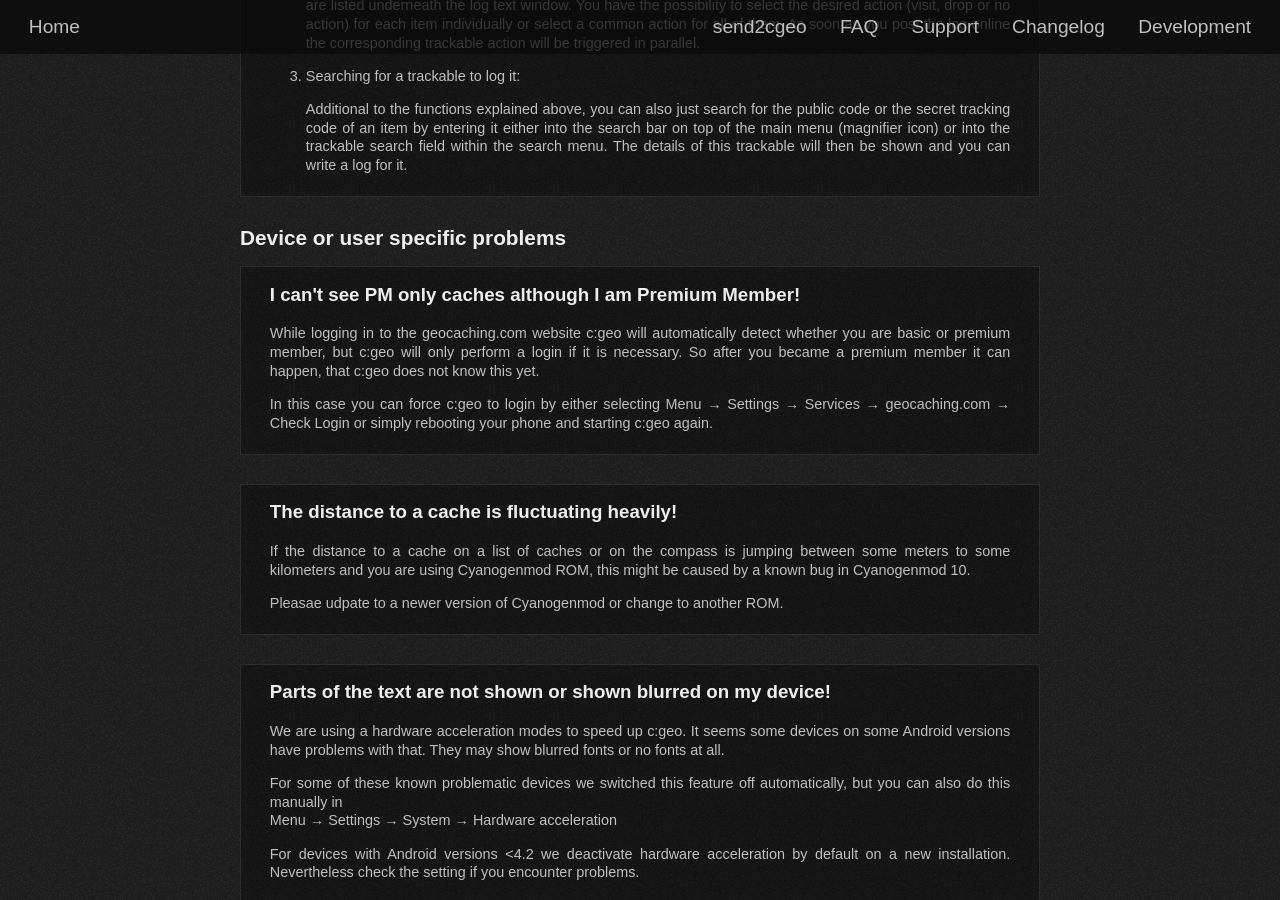
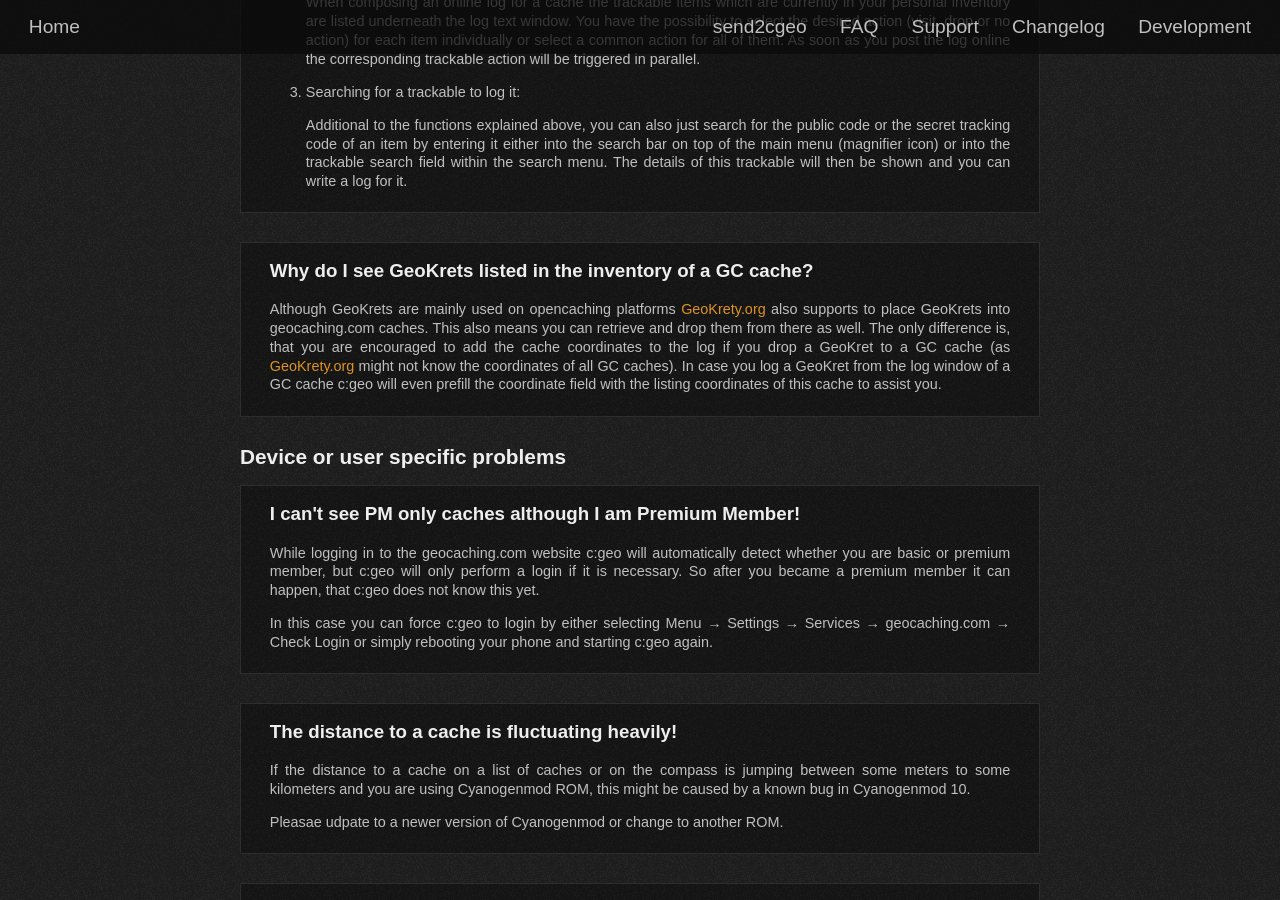
Before and after one commit to cgeo/cgeo.github.io, a Jekyll site: the page built from faq.html, in a window 1280 px wide and 900 px high, scrolled down 24892 px. Built offline with Jekyll 4.4.1, drawn with Linux system fonts in a browser that asks for light colours; some web fonts are replaced; some of the changed text lies outside the part shown.

Commit message:
FAQ: GeoKret in GC cache

```diff
--- a/_data/faq.yml
+++ b/_data/faq.yml
@@ -980,6 +980,13 @@
                 Additional to the functions explained above, you can also just search for the public code or the secret tracking code of an item by entering it either into the search bar on top of the main menu (magnifier icon) or into the trackable search field within the search menu.
                 The details of this trackable will then be shown and you can write a log for it.
 
+      - title: Why do I see GeoKrets listed in the inventory of a GC cache?
+        id: trackables-gk
+        content: |
+            Although GeoKrets are mainly used on opencaching platforms [GeoKrety.org](http://www.geokrety.org) also supports to place GeoKrets into geocaching.com caches.
+            This also means you can retrieve and drop them from there as well. The only difference is, that you are encouraged to add the cache coordinates to the log if you drop a GeoKret to a GC cache (as [GeoKrety.org](http://www.geokrety.org) might not know the coordinates of all GC caches).
+            In case you log a GeoKret from the log window of a GC cache c:geo will even prefill the coordinate field with the listing coordinates of this cache to assist you.
+
 - title: Device or user specific problems
   items:
 
```
